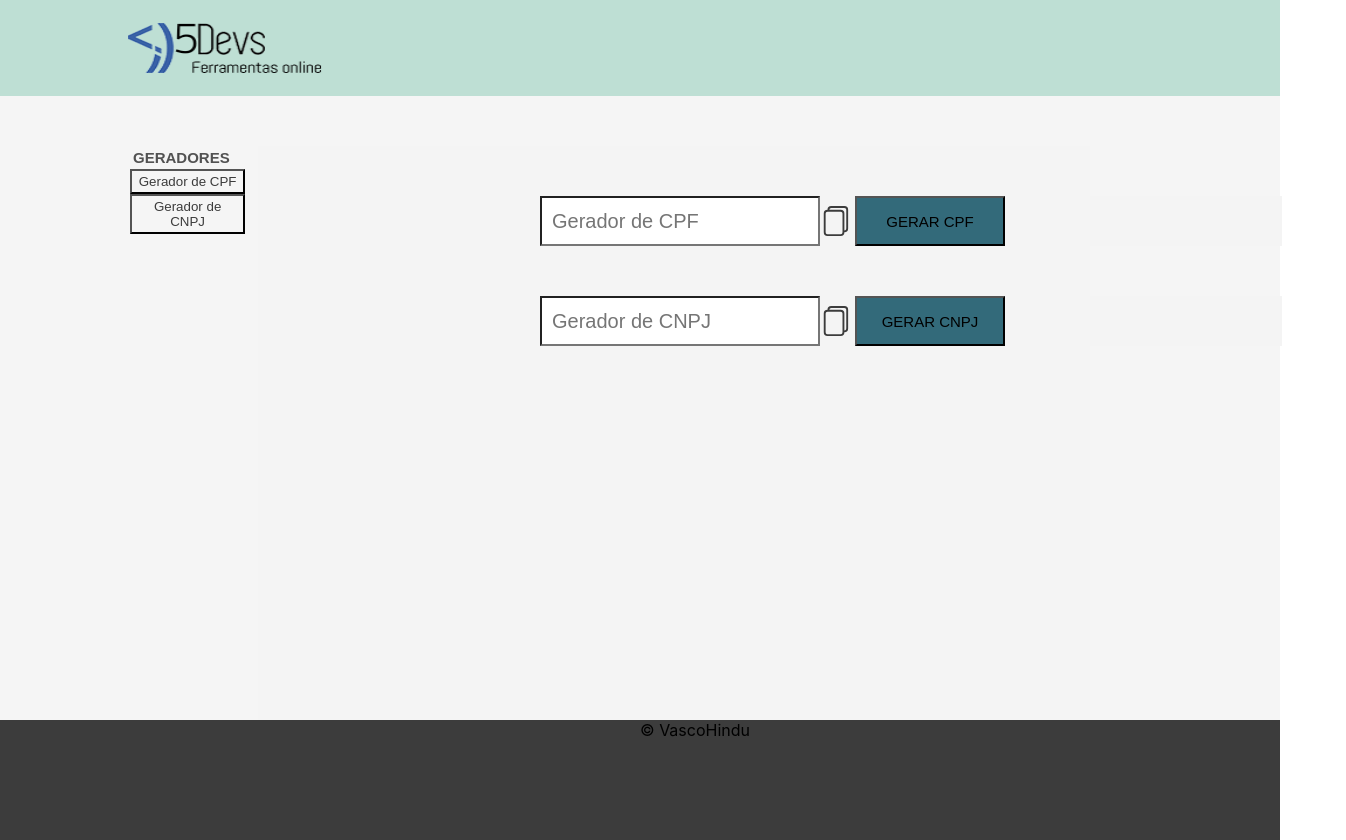
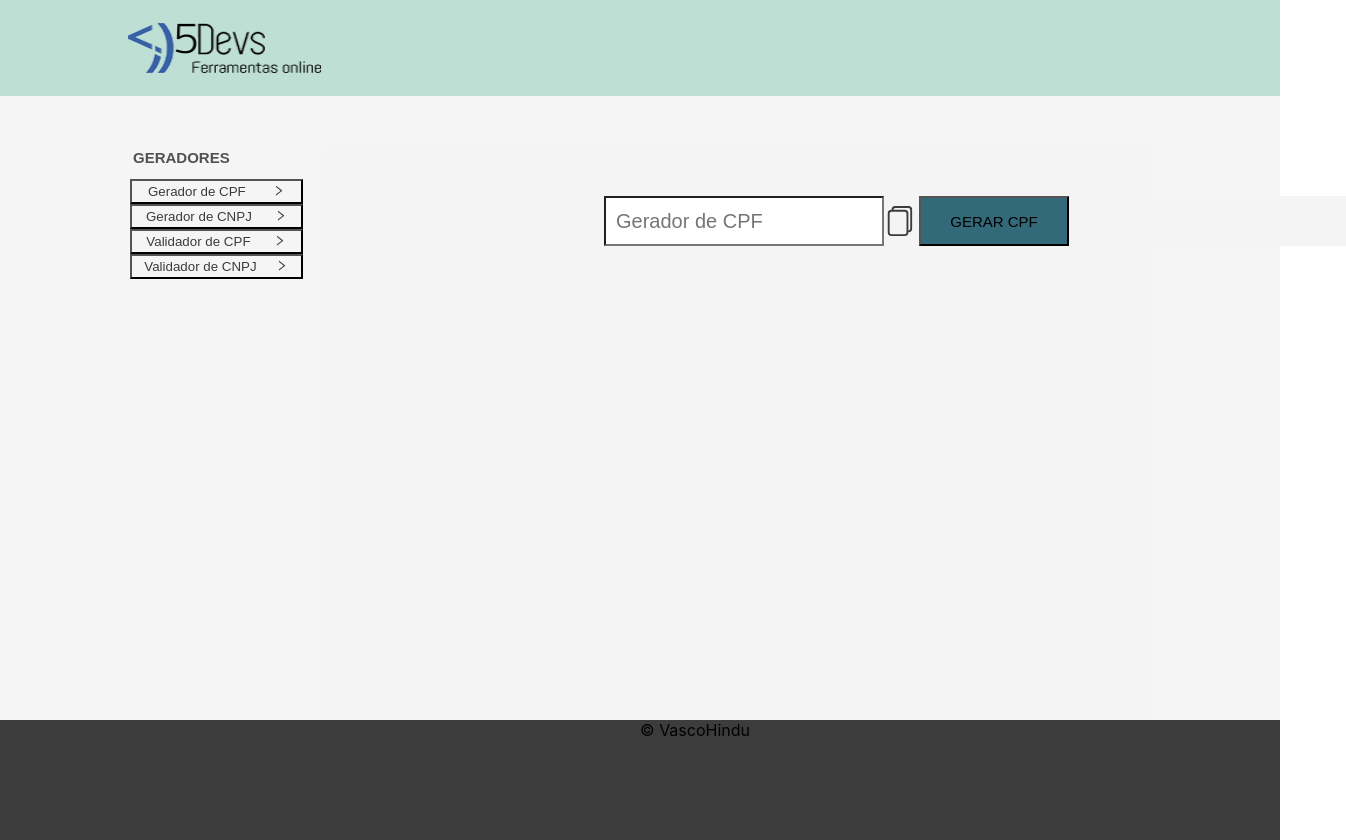
Before and after one commit to Jrmaiworm/docgenerator, a Next.js app: page / in a window 1280 px wide. Shown: the whole page, 1346 px wide, since content can reach past the window. Built offline with nearby package versions, Linux system fonts and the light colour scheme.

Commit message:
feat:add validador

```diff
--- a/pages/index.js
+++ b/pages/index.js
@@ -1,32 +1,51 @@
-import Head from 'next/head'
-import Image from 'next/image';
-import { useState } from 'react';
-import { Col , Card, Row, CardFooter,Text, Input, Button, Alert } from 'reactstrap'
-import styles from '../styles/Home.module.css'
-import logo from "../src/assets/logo5devs.png"
-import { generate } from 'gerador-validador-cpf'
+import Head from "next/head";
+import Image from "next/image";
+import { useState } from "react";
+import {
+  Col,
+  Card,
+  Row,
+  CardFooter,
+  Text,
+  Input,
+  Button,
+  Alert,
+} from "reactstrap";
+import styles from "../styles/Home.module.css";
+import logo from "../src/assets/logo5devs.png";
+import { generate } from "gerador-validador-cpf";
 import { BsFiles } from "react-icons/bs";
-import { generateCNPJ } from '@brazilian-utils/brazilian-utils'
-import { formatCNPJ } from '@brazilian-utils/brazilian-utils'
+import { generateCNPJ } from "@brazilian-utils/brazilian-utils";
+import { formatCNPJ } from "@brazilian-utils/brazilian-utils";
+import { AiOutlineRight } from "react-icons/ai";
+import { isValidCPF } from '@brazilian-utils/brazilian-utils';
+import { isValidCNPJ } from '@brazilian-utils/brazilian-utils';
+
 
 export default function Home() {
-
-const [cpf, setcpf]=useState('');
-const [cnpj, setCnpj]=useState('');
+  const [cpf, setcpf] = useState("");
+  const [cnpj, setCnpj] = useState("");
+  const [gerador, setGerador] = useState(true);
+  const [validador, setValidador] = useState(true);
 
 
+  const gerarcpf = async () => {
+    await setcpf(generate({ format: true }));
+    console.log("cpf", cpf);
+  };
+  const gerarcnpj = async () => {
+    await setCnpj(generateCNPJ());
+    console.log("cnpj", cnpj);
+  };
+  const validadorCpf = async () => {
+    isValidCPF(cpf);
+   return cpf;
+  };
+  const validadorCnpj = async () => {
+    isValidCNPJ(cnpj); // false
+    return cnpj
+  };
 
-
-const gerarcpf = async() =>{
-  await setcpf(generate({ format: true }));
-  console.log('cpf',cpf)
-
-}
-const gerarcnpj = async() =>{
-  await setCnpj(generateCNPJ());
-  console.log('cnpj',cnpj)
-  // formatCNPJ(cnpj, { pad: true })
-}
   function copiarTexto() {
     /* Selecionamos por ID o nosso input */
     var textoCopiado = document.getElementById("texto-usuario");
@@ -39,6 +58,7 @@ function copiarTexto() {
     document.execCommand("copy");
 
     alert("Texto copiado: " + textoCopiado.value);
+    setcpf("");
   }
   function copiarTexto2() {
     /* Selecionamos por ID o nosso input */
@@ -52,51 +72,355 @@ function copiarTexto2() {
     document.execCommand("copy");
 
     alert("Texto copiado: " + textoCopiado.value);
+    setCnpj("");
   }
 
+
+
   return (
-   <Col style={{backgroundColor:'#bedfd4', width:'100vw', height: '100vh'}} >
-   <Row style={{backgroundColor:'#bedfd4', width:'90vw', height: '12vh', display:'flex', alignItems:'center', marginLeft:'10vw'}} ><Image  width={200} height={50} alt='logo' src={logo}/></Row>
-   <Row style={{display:'flex', backgroundColor:'#f5f5f5', width:'100vw', height: '78vh'}} >
-   <Card style={{ backgroundColor:'#f5f5f5', width:'10vw', height: '78vh', marginLeft:'130px',marginTop:'50px'}}>
-
-    <Card style={{ backgroundColor:'#f5f5f5',width:'20vw',padding:'3px',fontFamily: "sans-serif",fontWeight: 700,fontSize:'15px',
-    color: '#525252'}}>GERADORES</Card>
-    <Button onClick={console.log("clicou")} style={{ backgroundColor:'#f5f5f5',width:'90%',padding:'3px',color:'#3c3c3c'}}>Gerador de CPF</Button>
-    <Button  onClick={console.log("clicou")} style={{ backgroundColor:'#f5f5f5',width:'90%',padding:'3px',color:'#3c3c3c'}}>Gerador de CNPJ</Button>
+    <Col
+      style={{ backgroundColor: "#bedfd4", width: "100vw", height: "100vh" }}
+    >
+      <Row
+        style={{
+          backgroundColor: "#bedfd4",
+          width: "90vw",
+          height: "12vh",
+          display: "flex",
+          alignItems: "center",
+          marginLeft: "10vw",
+        }}
+      >
+        <Image width={200} height={50} alt="logo" src={logo} />
+      </Row>
+      <Row
+        style={{
+          display: "flex",
+          backgroundColor: "#f5f5f5",
+          width: "100vw",
+          height: "78vh",
+        }}
+      >
+        <Card
+          style={{
+            backgroundColor: "#f5f5f5",
+            width: "15vw",
+            height: "78vh",
+            marginLeft: "130px",
+            marginTop: "50px",
+          }}
+        >
+          <Card
+            style={{
+              backgroundColor: "#f5f5f5",
+              width: "30vw",
+              padding: "3px",
+              fontFamily: "sans-serif",
+              fontWeight: 700,
+              fontSize: "15px",
+              color: "#525252",
+              marginBottom:'10px'
+            }}
+          >
+            GERADORES
+          </Card>
+          <Button
+            onClick={()=>setGerador(true)}
+            style={{
+              display:'flex',
+              backgroundColor: "#f5f5f5",
+              width: "90%",
+              padding: "3px",
+              color: "#3c3c3c",
+              justifyContent:'space-around'
+            }}
+          >
+            Gerador de CPF<AiOutlineRight/>
+          </Button>
+          <Button
+           onClick={()=>setGerador(false)}
+           style={{
+            display:'flex',
+            backgroundColor: "#f5f5f5",
+            width: "90%",
+            padding: "3px",
+            color: "#3c3c3c",
+            justifyContent:'space-around'
+          }}
+          >
+            Gerador de CNPJ<AiOutlineRight/>
+          </Button>
+          <Button
+           onClick={()=>setValidador(true)}
+           style={{
+            display:'flex',
+            backgroundColor: "#f5f5f5",
+            width: "90%",
+            padding: "3px",
+            color: "#3c3c3c",
+            justifyContent:'space-around'
+          }}
+          >
+            Validador de CPF<AiOutlineRight/>
+          </Button>
+            <Button
+           onClick={()=>setValidador(false)}
+           style={{
+            display:'flex',
+            backgroundColor: "#f5f5f5",
+            width: "90%",
+            padding: "3px",
+            color: "#3c3c3c",
+            justifyContent:'space-around'
+          }}
+          >
+            Validador de CNPJ<AiOutlineRight/>
+          </Button>
         </Card>
 
+        <Col
+          style={{
+            marginTop: "50px",
+            backgroundColor: "#f4f4f4",
+            width: "65vw",
+          }}
+        >
+          { gerador ?(
+            <Row
+              style={{
+                marginTop: "50px",
+                display: "flex",
+                justifyContent: "center",
+                alignItems: "center",
+                backgroundColor: "#f4f4f4",
+                width: "80vw",
+              }}
+            >
+              <Card
+                style={{
+                  display: "flex",
+                  justifyContent: "center",
+                  alignItems: "center",
+                  width: "25vw",
+                }}
+              >
+                <Input
+                  id="texto-usuario"
+                  style={{
+                    backgroundColor: "#fff",
+                    width: "280px",
+                    height: "50px",
+                    fontSize: "20px",
+                    paddingLeft: "10px",
+                    color: "black",
+                  }}
+                  placeholder="Gerador de CPF"
+                  value={cpf}
+                ></Input>
+                <BsFiles
+                  style={{
+                    width: "30px",
+                    height: "30px",
+                    fontSize: "15px",
+                    color: "#3c3c3c",
+                    borderColor: "#f5f5f5",
+                  }}
+                  onClick={copiarTexto}
+                ></BsFiles>
+              </Card>
+              <Button
+                style={{
+                  backgroundColor: "#336a7a",
+                  width: "150px",
+                  height: "50px",
+                  fontSize: "15px",
+                }}
+                onClick={gerarcpf}
+              >
+                GERAR CPF
+              </Button>
+            </Row>
+          ) : (
+            <Row
+              style={{
+                marginTop: "50px",
+                display: "flex",
+                justifyContent: "center",
+                alignItems: "center",
+                backgroundColor: "#f4f4f4",
+                width: "80vw",
+              }}
+            >
+              <Card
+                style={{
+                  display: "flex",
+                  justifyContent: "center",
+                  alignItems: "center",
+                  width: "25vw",
+                }}
+              >
+                <Input
+                  id="texto-usuario2"
+                  style={{
+                    backgroundColor: "#fff",
+                    width: "280px",
+                    height: "50px",
+                    fontSize: "20px",
+                    paddingLeft: "10px",
+                    color: "black",
+                  }}
+                  placeholder="Gerador de CNPJ"
+                  value={!!cnpj ? formatCNPJ(cnpj, { pad: true }) : null}
+                ></Input>
+                <BsFiles
+                  style={{
+                    width: "30px",
+                    height: "30px",
+                    fontSize: "15px",
+                    color: "#3c3c3c",
+                    borderColor: "#f5f5f5",
+                  }}
+                  onClick={copiarTexto2}
+                ></BsFiles>
+              </Card>
+              <Button
+                style={{
+                  backgroundColor: "#336a7a",
+                  width: "150px",
+                  height: "50px",
+                  fontSize: "15px",
+                }}
+                onClick={gerarcnpj}
+              >
+                GERAR CNPJ
+              </Button>
+            </Row>
+          )}
 
-   <Col  style={{marginTop:'50px', backgroundColor:'#f4f4f4', width:'65vw'}}>
-    <Row style={{marginTop:'50px',display:'flex',justifyContent:'center',alignItems:'center', backgroundColor:'#f4f4f4', width:'80vw'}}>
-    <Card  style={{display:'flex',justifyContent:'center',alignItems:'center', width:'25vw'}} >
-    <Input  id='texto-usuario' style={{backgroundColor:'#fff', width:'280px', height:'50px', fontSize:'20px',  paddingLeft:'10px' ,color:'black'}} placeholder='Gerador de CPF' value={cpf} ></Input>
-    <BsFiles style={{ width:'30px', height:'30px', fontSize:'15px', color:'#3c3c3c', borderColor:'#f5f5f5'}} onClick={copiarTexto} ></BsFiles>
+{/* { validador ?(
+            <Row
+              style={{
+                marginTop: "50px",
+                display: "flex",
+                justifyContent: "center",
+                alignItems: "center",
+                backgroundColor: "#f4f4f4",
+                width: "80vw",
+              }}
+            >
+              <Card
+                style={{
+                  display: "flex",
+                  justifyContent: "center",
+                  alignItems: "center",
+                  width: "25vw",
+                }}
+              >
+                <Input
+                  id="texto-usuario"
+                  style={{
+                    backgroundColor: "#fff",
+                    width: "280px",
+                    height: "50px",
+                    fontSize: "20px",
+                    paddingLeft: "10px",
+                    color: "black",
+                  }}
+                  placeholder="Validador de CPF"
+                  value={cpf}
+                ></Input>
+                <BsFiles
+                  style={{
+                    width: "30px",
+                    height: "30px",
+                    fontSize: "15px",
+                    color: "#3c3c3c",
+                    borderColor: "#f5f5f5",
+                  }}
+                  onClick={copiarTexto}
+                ></BsFiles>
               </Card>
-    <Button style={{backgroundColor:'#336a7a', width:'150px', height:'50px', fontSize:'15px'}} onClick={gerarcpf} >GERAR CPF</Button>
+              <Button
+                style={{
+                  backgroundColor: "#336a7a",
+                  width: "150px",
+                  height: "50px",
+                  fontSize: "15px",
+                }}
+                onClick={validadorCpf}
+              >
+                VALIDAR CPF
+              </Button>
             </Row>
-    <Row style={{marginTop:'50px',display:'flex',justifyContent:'center',alignItems:'center', backgroundColor:'#f4f4f4', width:'80vw'}}>
-    <Card  style={{display:'flex',justifyContent:'center',alignItems:'center', width:'25vw'}} >
-    <Input  id='texto-usuario2' style={{backgroundColor:'#fff', width:'280px', height:'50px', fontSize:'20px',  paddingLeft:'10px' ,color:'black'}} placeholder='Gerador de CNPJ' value={cnpj} ></Input>
-    <BsFiles style={{ width:'30px', height:'30px', fontSize:'15px', color:'#3c3c3c', borderColor:'#f5f5f5'}} onClick={copiarTexto} ></BsFiles>
+          ) : (
+            <Row
+              style={{
+                marginTop: "50px",
+                display: "flex",
+                justifyContent: "center",
+                alignItems: "center",
+                backgroundColor: "#f4f4f4",
+                width: "80vw",
+              }}
+            >
+              <Card
+                style={{
+                  display: "flex",
+                  justifyContent: "center",
+                  alignItems: "center",
+                  width: "25vw",
+                }}
+              >
+                <Input
+                  id="texto-usuario2"
+                  style={{
+                    backgroundColor: "#fff",
+                    width: "280px",
+                    height: "50px",
+                    fontSize: "20px",
+                    paddingLeft: "10px",
+                    color: "black",
+                  }}
+                  placeholder="Validador de CNPJ"
+                  value={validadorCnpj}
+                ></Input>
+                <BsFiles
+                  style={{
+                    width: "30px",
+                    height: "30px",
+                    fontSize: "15px",
+                    color: "#3c3c3c",
+                    borderColor: "#f5f5f5",
+                  }}
+                  onClick={copiarTexto2}
+                ></BsFiles>
               </Card>
-    <Button style={{backgroundColor:'#336a7a', width:'150px', height:'50px', fontSize:'15px'}} onClick={gerarcnpj} >GERAR CNPJ</Button>
+              <Button
+                style={{
+                  backgroundColor: "#336a7a",
+                  width: "150px",
+                  height: "50px",
+                  fontSize: "15px",
+                }}
+                onClick={gerarcnpj}
+              >
+                VALIDAR CNPJ
+              </Button>
             </Row>
+          )} */}
         </Col>
       </Row>
-   <Row style={{display:'flex'}}>
+      <Row style={{ display: "flex" }}>
         <CardFooter
-    style={{backgroundColor:'#3c3c3c', width:'50vw', height: '15vh'}} >
-   </CardFooter>
+          style={{ backgroundColor: "#3c3c3c", width: "50vw", height: "15vh" }}
+        ></CardFooter>
         <CardFooter
-    style={{backgroundColor:'#3c3c3c', width:'50vw', height: '15vh'}} >© VascoHindu
+          style={{ backgroundColor: "#3c3c3c", width: "50vw", height: "15vh" }}
+        >
+          © VascoHindu
         </CardFooter>
       </Row>
       {/* #0078a0 */}
-
-
-
     </Col>
-
-  )
+  );
 }
```
Lines whose indentation alone changed are shown as unchanged.
